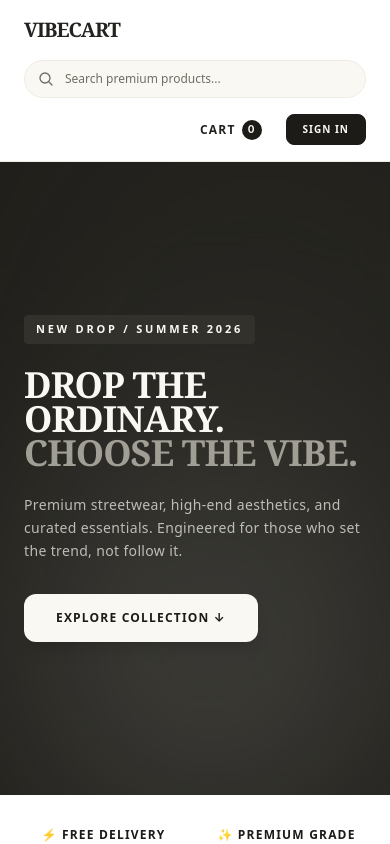
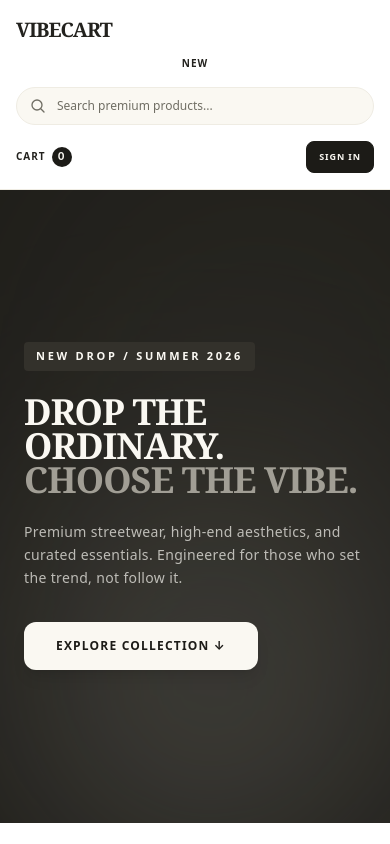
Before and after one commit to priyanshukasera304-afk/vibecart-frontend, a React (Vite) app: page / in a window 390 px wide. Shown: the top 844 px of the page. Built offline with nearby package versions, Linux system fonts and the light colour scheme; no server answers.

Commit message:
Fixed mobile navbar spacing and token-role reactivity

```diff
--- a/src/components/Navbar.jsx
+++ b/src/components/Navbar.jsx
@@ -1,54 +1,66 @@
-import React, { useState } from 'react';
-import { Link, useNavigate } from 'react-router-dom';
+import React, { useState, useEffect } from 'react';
+import { Link, useNavigate, useLocation } from 'react-router-dom';
 import { useCart } from '../context/CartContext';
 
 function Navbar() {
-  const { cartCount } = useCart(); // 👈 Context se data sahi aa raha hai bhai
+  const { cartCount } = useCart();
   const navigate = useNavigate();
-  const token = localStorage.getItem('token');
-  const role = localStorage.getItem('role');
+  const location = useLocation(); // URL change track karne ke liye
+
+  // State taaki token aur role instantly component re-render karein
+  const [token, setToken] = useState(localStorage.getItem('token'));
+  const [role, setRole] = useState(localStorage.getItem('role'));
   const [searchQuery, setSearchQuery] = useState('');
+
+  // Jab bhi user login/logout kare ya page change ho, state sync ho jaye
+  useEffect(() => {
+    setToken(localStorage.getItem('token'));
+    setRole(localStorage.getItem('role'));
+  }, [location]);
 
   const handleLogout = () => {
     localStorage.removeItem('token');
     localStorage.removeItem('role');
+    setToken(null);
+    setRole(null);
     navigate('/login');
   };
 
   const handleSearchSubmit = (e) => {
     e.preventDefault();
     if (searchQuery.trim() === '') {
-      navigate('/'); // Agar khali hai toh main home page par bhej do
+      navigate('/');
     } else {
-      navigate(`/?search=${encodeURIComponent(searchQuery.trim())}`); // URL par query parameter bhej diya
+      navigate(`/?search=${encodeURIComponent(searchQuery.trim())}`);
     }
   };
 
   return (
-    <nav className="w-full bg-white border-b border-[#EFECE3] px-6 py-4 sticky top-0 z-50 transition-all">
+    <nav className="w-full bg-white border-b border-[#EFECE3] px-4 sm:px-6 py-4 sticky top-0 z-50 transition-all">
       <div className="max-w-7xl mx-auto flex flex-col md:flex-row justify-between items-center gap-4">
 
-        {/* Left Section: Brand Logo & Links */}
-        <div className="flex items-center space-x-8 w-full md:w-auto justify-between md:justify-start">
+        {/* 1. Brand Logo & Action Links Section */}
+        <div className="flex flex-col sm:flex-row items-center gap-3 w-full md:w-auto justify-between md:justify-start">
+          <div className="flex items-center justify-between w-full sm:w-auto">
             <Link to="/" className="text-xl font-bold text-[#23221E] tracking-tighter uppercase font-serif hover:opacity-80 transition-opacity">
               VibeCart
             </Link>
+          </div>
 
-          <div className="hidden sm:flex items-center space-x-6 text-xs font-semibold uppercase tracking-widest text-[#23221E]">
+          {/* 🎯 Links Jo Pehle Mobile Par Hide Ho Rahe The, Ab Wrap Hokar Dikhenge */}
+          <div className="flex items-center space-x-4 sm:space-x-6 text-[10px] sm:text-xs font-semibold uppercase tracking-widest text-[#23221E]">
             <Link to="/" className="hover:text-[#706E64] transition-colors relative after:absolute after:bottom-[-4px] after:left-0 after:w-0 after:h-[1px] after:bg-[#23221E] hover:after:w-full after:transition-all">
               New
             </Link>
 
-            {/* 🎯 CONDITIONALLY RENDER LINKS BASED ON ROLE */}
+            {/* Dynamic Rendering without reload bugs */}
             {token && (
               <>
                 {role && role.toLowerCase() === 'admin' ? (
-                  // Case A: User Admin hai toh Admin panel link dikhao
-                  <Link to="/admin" className="text-[#D4AF37] hover:opacity-80 transition-opacity font-bold tracking-widest">
+                  <Link to="/admin" className="text-[#D4AF37] hover:opacity-80 transition-opacity font-bold tracking-widest border border-[#D4AF37]/20 px-2 py-0.5 rounded bg-[#D4AF37]/5">
                     Admin
                   </Link>
                 ) : (
-                  // Case B: Normal authenticated customer ko "My Orders" ka smooth button dikhao
                   <Link to="/my-orders" className="hover:text-[#706E64] transition-colors relative after:absolute after:bottom-[-4px] after:left-0 after:w-0 after:h-[1px] after:bg-[#23221E] hover:after:w-full after:transition-all">
                     My Orders
                   </Link>
@@ -58,9 +70,8 @@ const handleSearchSubmit = (e) => {
           </div>
         </div>
 
-        {/* 🔍 Center Section: Premium Sleek Search Bar */}
-       {/* 🔍 Center Section: Premium Sleek Search Bar (Instant Filter Support) */}
-<div className="w-full md:max-w-md flex-1">
+        {/* 2. 🔍 Center Section: Search Bar (Instant Filter Support) */}
+        <div className="w-full md:max-w-md flex-1 mx-0 md:mx-4">
           <form onSubmit={handleSearchSubmit} className="relative w-full">
             <input
               type="text"
@@ -69,7 +80,6 @@ const handleSearchSubmit = (e) => {
               onChange={(e) => {
                 const val = e.target.value;
                 setSearchQuery(val);
-        // 🎯 Jaise hi user type karega, URL instantly update hoga bina enter maare!
                 if (val.trim() === '') {
                   navigate('/');
                 } else {
@@ -78,7 +88,6 @@ const handleSearchSubmit = (e) => {
               }}
               className="w-full bg-[#FAF8F2] text-[#23221E] text-xs px-4 py-2.5 pl-10 border border-[#EFECE3] rounded-full focus:outline-none focus:border-[#23221E] focus:bg-white transition-all placeholder-[#706E64]"
             />
-    {/* Minimal Search Icon SVG */}
             <div className="absolute left-3.5 top-1/2 -translate-y-1/2 text-[#706E64]">
               <svg xmlns="http://www.w3.org/2000/svg" fill="none" viewBox="0 0 24 24" strokeWidth={2} stroke="currentColor" className="w-4 h-4">
                 <path strokeLinecap="round" strokeLinejoin="round" d="M21 21l-5.197-5.197m0 0A7.5 7.5 0 105.196 5.196a7.5 7.5 0 0010.607 10.607z" />
@@ -87,11 +96,10 @@ const handleSearchSubmit = (e) => {
           </form>
         </div>
 
-        {/* Right Section: Cart & Auth */}
-        <div className="flex items-center space-x-6 text-xs font-semibold uppercase tracking-widest text-[#23221E] w-full md:w-auto justify-end">
+        {/* 3. Right Section: Cart & Auth Button */}
+        <div className="flex items-center space-x-4 sm:space-x-6 text-[10px] sm:text-xs font-semibold uppercase tracking-widest text-[#23221E] w-full md:w-auto justify-between sm:justify-end">
           <Link to="/cart" className="flex items-center space-x-1.5 hover:text-[#706E64] transition-colors">
             <span>Cart</span>
-            {/* 🔥 Ab yahan dynamic cartCount chamkega real-time mein */}
             <span className="w-5 h-5 bg-[#1C1B17] text-[#FAF8F2] rounded-full flex items-center justify-center font-sans text-[10px] font-bold">
               {cartCount}
             </span>
@@ -100,14 +108,14 @@ const handleSearchSubmit = (e) => {
           {token ? (
             <button
               onClick={handleLogout}
-              className="px-4 py-2 border border-[#23221E] bg-[#1C1B17] text-[#FAF8F2] rounded-lg text-[10px] tracking-widest font-bold hover:bg-white hover:text-[#23221E] transition-all duration-300"
+              className="px-3 sm:px-4 py-2 border border-[#23221E] bg-[#1C1B17] text-[#FAF8F2] rounded-lg text-[9px] sm:text-[10px] tracking-widest font-bold hover:bg-white hover:text-[#23221E] transition-all duration-300"
             >
               Logout
             </button>
           ) : (
             <Link
               to="/login"
-              className="px-4 py-2 bg-[#1C1B17] border border-[#1C1B17] text-[#FAF8F2] rounded-lg text-[10px] tracking-widest font-bold hover:bg-[#FAF8F2] hover:text-[#1C1B17] transition-all duration-300"
+              className="px-3 sm:px-4 py-2 bg-[#1C1B17] border border-[#1C1B17] text-[#FAF8F2] rounded-lg text-[9px] sm:text-[10px] tracking-widest font-bold hover:bg-[#FAF8F2] hover:text-[#1C1B17] transition-all duration-300 whitespace-nowrap"
             >
               Sign In
             </Link>
```
Lines whose indentation alone changed are shown as unchanged.
